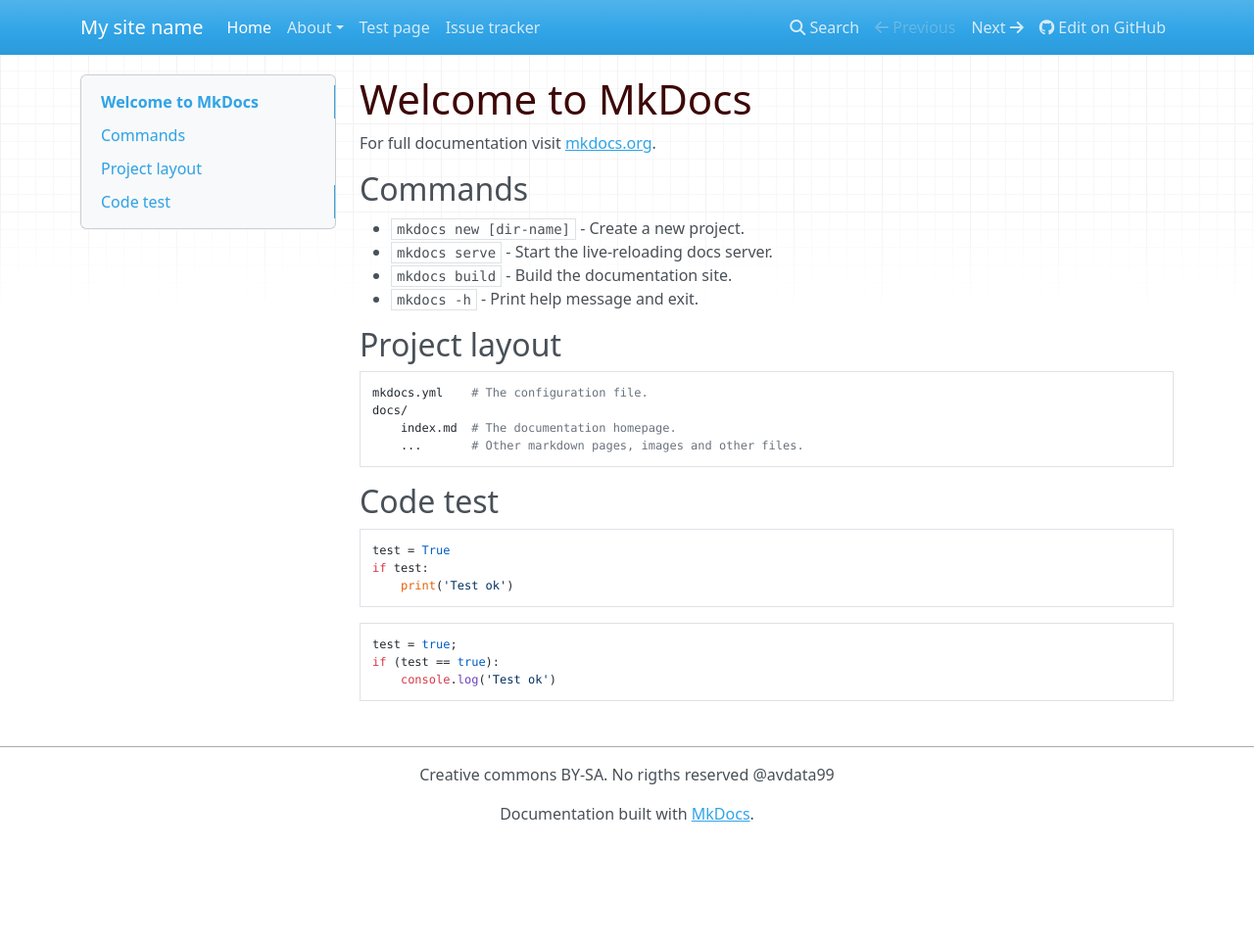
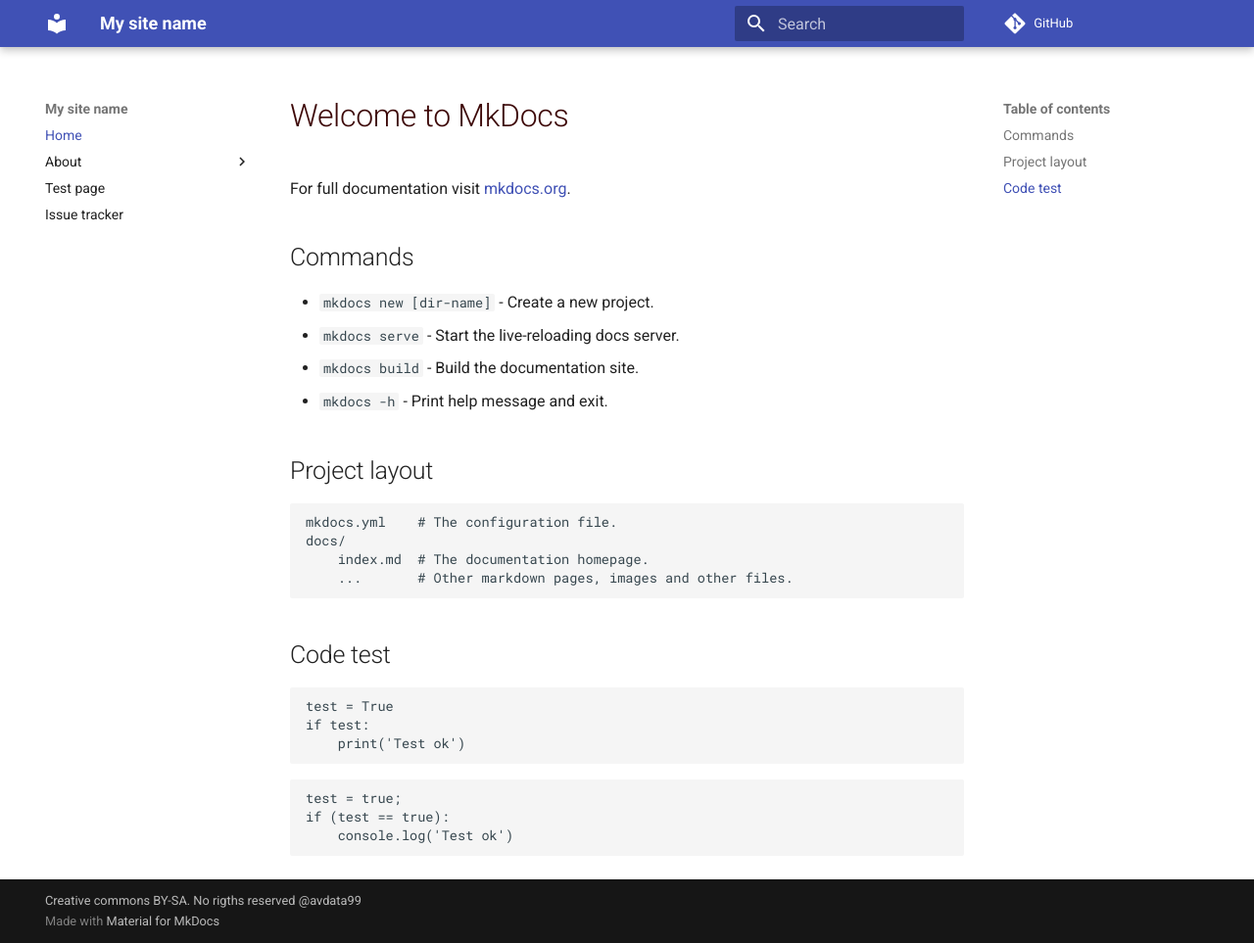
Before and after one commit to avdata99/test-mkdocs, an MkDocs documentation site: the page built from docs/index.md, in a window 1280 px wide and 963 px high. Shown: the whole window at 98% size. Built offline with MkDocs 1.6.1 and Material for MkDocs 9.7.7, drawn with Linux system fonts in a browser that asks for light colours; nearby versions of some CDN libraries; comment, search, counter and statistics services are not loaded.

Commit message:
Add material teme and jquery

```diff
--- a/docs/css/custom.css
+++ b/docs/css/custom.css
@@ -1,4 +1,4 @@
 
-h1 {
+.md-typeset h1 {
     color: #3d0808
 }
--- a/mkdocs.yml
+++ b/mkdocs.yml
@@ -20,7 +20,7 @@
     - Issue tracker: https://github.com/avdata99/test-mkdocs/issues
 
 # theme: readthedocs
-theme: mkdocs
+theme: material
 
 plugins:
     - search:
@@ -36,6 +36,7 @@
     - css/custom.css
 
 extra_javascript:
+    - https://code.jquery.com/jquery-3.5.1.min.js
     - js/app.js
 
 # extra_templates: []
--- a/requirements.txt
+++ b/requirements.txt
@@ -1 +1,2 @@
- Markdown==3.3.7
+Markdown==3.3.7
+mkdocs-material==8.4.2
```
